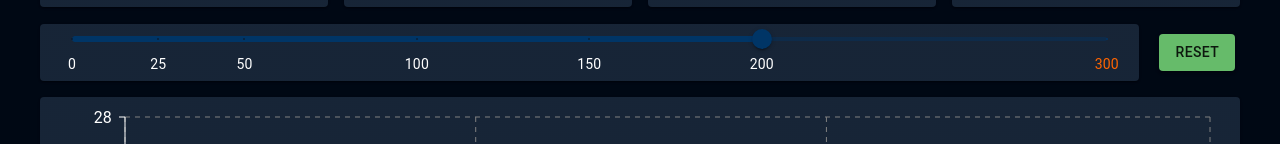
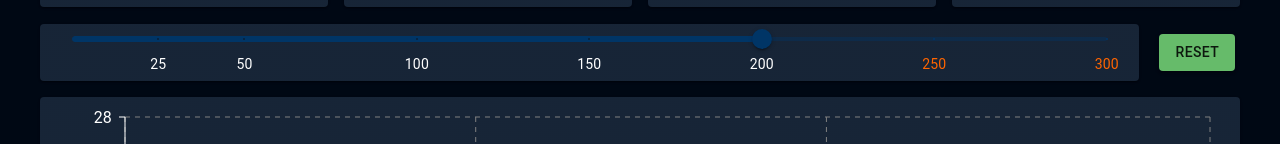
Before and after one commit to smn-t/smn-t.github.io, a React (Create React App) app: page / in a window 1280 px wide. Shown: the part 194-338 px from the top of the page. Built offline with nearby package versions, Linux system fonts and the light colour scheme.

Commit message:
add more marks

```diff
--- a/src/dashboards/MainDashboard.js
+++ b/src/dashboards/MainDashboard.js
@@ -26,13 +26,15 @@ const darkTheme = createTheme({
 });
 
 const marks = [
-    { value: 0, label: '0' },
     { value: 25, label: '25' },
     { value: 50, label: '50' },
     { value: 100, label: '100' },
     { value: 150, label: '150' },
     { value: 200, label: '200' },
+    { value: 250, label: '250' },
     { value: 300, label: '300' },
+    { value: 400, label: '400' },
+    { value: 500, label: '500' },
 ];
 
 const calculateSMA = (data, windowSize) => {
```
